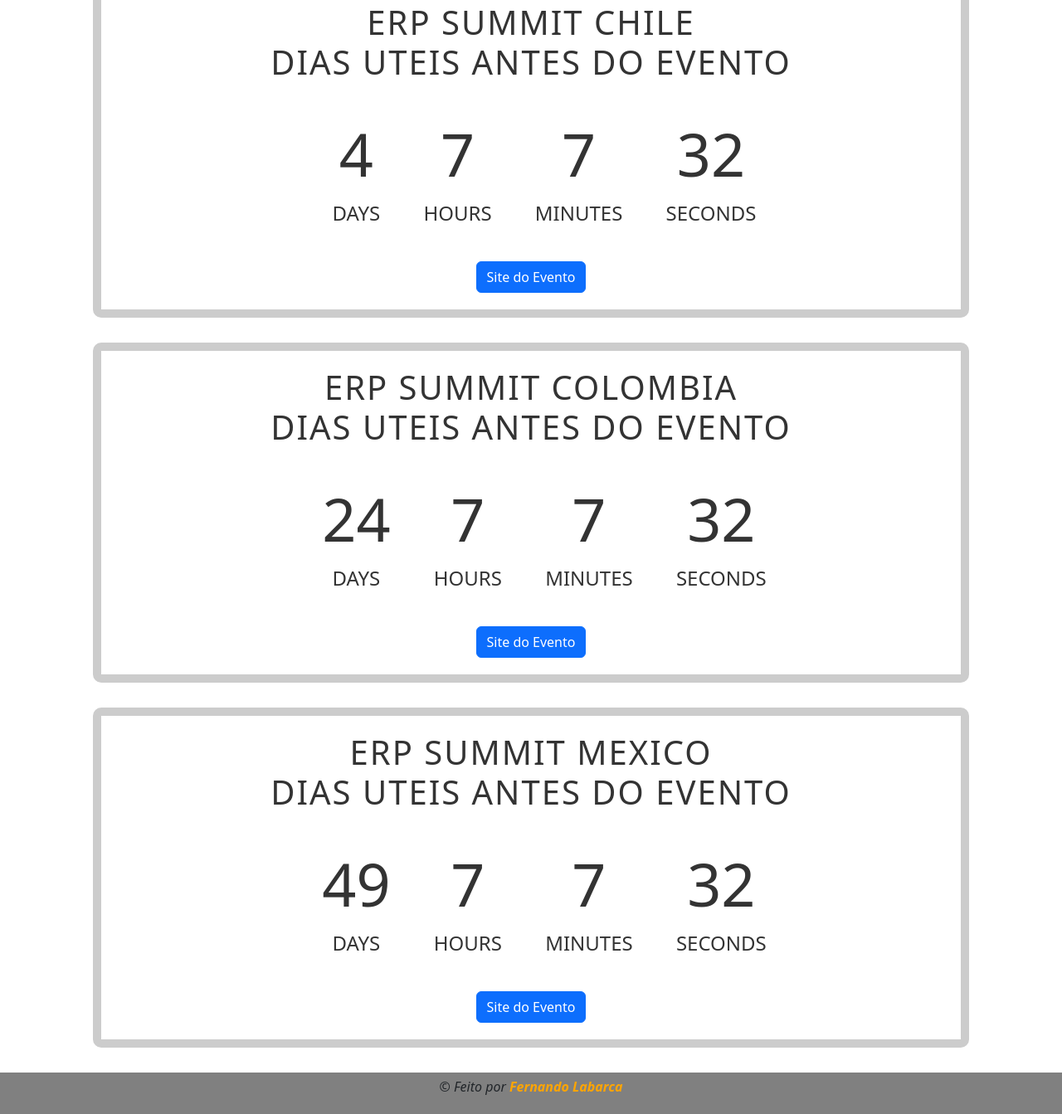
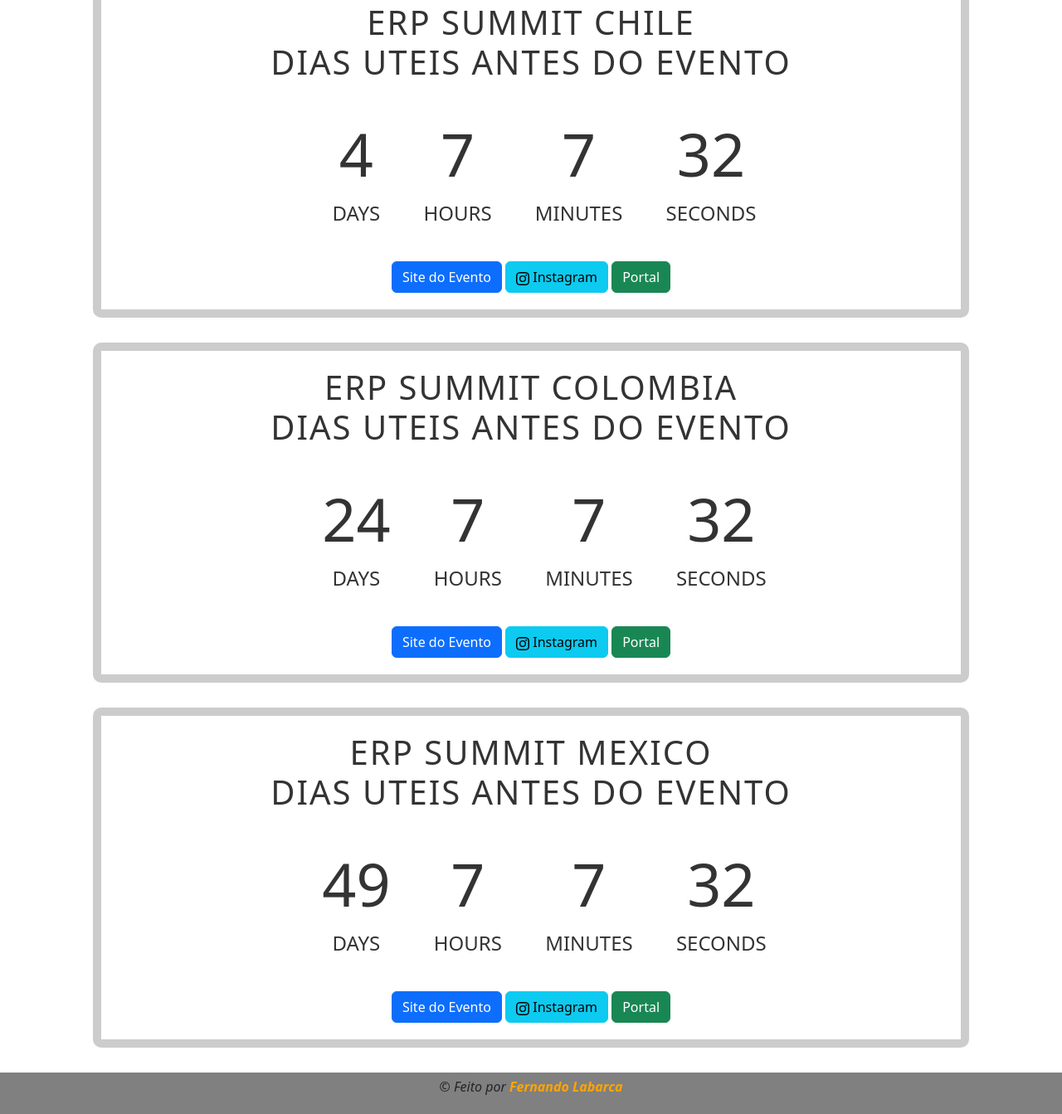
Before and after one commit to TioKrow/CountdownEventosPortalERP, a plain HTML site: page index.html in a window 1280 px wide. Shown: the part 182-1525 px from the top of the page at 83% size. Drawn offline with nearby package versions, Linux system fonts and the light colour scheme.

Commit message:
Added Buttons for other instagram link and News site

```diff
--- a/index.html
+++ b/index.html
@@ -39,6 +39,14 @@
                 <li><span id="seconds"></span>Seconds</li>
             </ul>
             <a class="btn btn-primary" href="https://erpsummit.cl/" role="button">Site do Evento</a>
+            <a class="btn btn-info" href="https://www.instagram.com/erpsummit_chile/" role="button"> <svg
+                    xmlns="http://www.w3.org/2000/svg" width="16" height="16" fill="currentColor"
+                    class="bi bi-instagram" viewBox="0 0 16 16">
+                    <path
+                        d="M8 0C5.829 0 5.556.01 4.703.048 3.85.088 3.269.222 2.76.42a3.9 3.9 0 0 0-1.417.923A3.9 3.9 0 0 0 .42 2.76C.222 3.268.087 3.85.048 4.7.01 5.555 0 5.827 0 8.001c0 2.172.01 2.444.048 3.297.04.852.174 1.433.372 1.942.205.526.478.972.923 1.417.444.445.89.719 1.416.923.51.198 1.09.333 1.942.372C5.555 15.99 5.827 16 8 16s2.444-.01 3.298-.048c.851-.04 1.434-.174 1.943-.372a3.9 3.9 0 0 0 1.416-.923c.445-.445.718-.891.923-1.417.197-.509.332-1.09.372-1.942C15.99 10.445 16 10.173 16 8s-.01-2.445-.048-3.299c-.04-.851-.175-1.433-.372-1.941a3.9 3.9 0 0 0-.923-1.417A3.9 3.9 0 0 0 13.24.42c-.51-.198-1.092-.333-1.943-.372C10.443.01 10.172 0 7.998 0zm-.717 1.442h.718c2.136 0 2.389.007 3.232.046.78.035 1.204.166 1.486.275.373.145.64.319.92.599s.453.546.598.92c.11.281.24.705.275 1.485.039.843.047 1.096.047 3.231s-.008 2.389-.047 3.232c-.035.78-.166 1.203-.275 1.485a2.5 2.5 0 0 1-.599.919c-.28.28-.546.453-.92.598-.28.11-.704.24-1.485.276-.843.038-1.096.047-3.232.047s-2.39-.009-3.233-.047c-.78-.036-1.203-.166-1.485-.276a2.5 2.5 0 0 1-.92-.598 2.5 2.5 0 0 1-.6-.92c-.109-.281-.24-.705-.275-1.485-.038-.843-.046-1.096-.046-3.233s.008-2.388.046-3.231c.036-.78.166-1.204.276-1.486.145-.373.319-.64.599-.92s.546-.453.92-.598c.282-.11.705-.24 1.485-.276.738-.034 1.024-.044 2.515-.045zm4.988 1.328a.96.96 0 1 0 0 1.92.96.96 0 0 0 0-1.92m-4.27 1.122a4.109 4.109 0 1 0 0 8.217 4.109 4.109 0 0 0 0-8.217m0 1.441a2.667 2.667 0 1 1 0 5.334 2.667 2.667 0 0 1 0-5.334" />
+                </svg> Instagram</a>
+            <a class="btn btn-success" href="https://latam.portalerp.com/tag/chile" role="button">Portal</a>
+
         </div>
         <div id="content" class="emoji">
             <span>🥳</span>
@@ -57,6 +65,13 @@
                 <li><span id="seconds2"></span>Seconds</li>
             </ul>
             <a class="btn btn-primary" href="https://erpsummit.com.co/" role="button">Site do Evento</a>
+            <a class="btn btn-info" href="https://www.instagram.com/erpsummit_colombia/" role="button"> <svg
+                    xmlns="http://www.w3.org/2000/svg" width="16" height="16" fill="currentColor"
+                    class="bi bi-instagram" viewBox="0 0 16 16">
+                    <path
+                        d="M8 0C5.829 0 5.556.01 4.703.048 3.85.088 3.269.222 2.76.42a3.9 3.9 0 0 0-1.417.923A3.9 3.9 0 0 0 .42 2.76C.222 3.268.087 3.85.048 4.7.01 5.555 0 5.827 0 8.001c0 2.172.01 2.444.048 3.297.04.852.174 1.433.372 1.942.205.526.478.972.923 1.417.444.445.89.719 1.416.923.51.198 1.09.333 1.942.372C5.555 15.99 5.827 16 8 16s2.444-.01 3.298-.048c.851-.04 1.434-.174 1.943-.372a3.9 3.9 0 0 0 1.416-.923c.445-.445.718-.891.923-1.417.197-.509.332-1.09.372-1.942C15.99 10.445 16 10.173 16 8s-.01-2.445-.048-3.299c-.04-.851-.175-1.433-.372-1.941a3.9 3.9 0 0 0-.923-1.417A3.9 3.9 0 0 0 13.24.42c-.51-.198-1.092-.333-1.943-.372C10.443.01 10.172 0 7.998 0zm-.717 1.442h.718c2.136 0 2.389.007 3.232.046.78.035 1.204.166 1.486.275.373.145.64.319.92.599s.453.546.598.92c.11.281.24.705.275 1.485.039.843.047 1.096.047 3.231s-.008 2.389-.047 3.232c-.035.78-.166 1.203-.275 1.485a2.5 2.5 0 0 1-.599.919c-.28.28-.546.453-.92.598-.28.11-.704.24-1.485.276-.843.038-1.096.047-3.232.047s-2.39-.009-3.233-.047c-.78-.036-1.203-.166-1.485-.276a2.5 2.5 0 0 1-.92-.598 2.5 2.5 0 0 1-.6-.92c-.109-.281-.24-.705-.275-1.485-.038-.843-.046-1.096-.046-3.233s.008-2.388.046-3.231c.036-.78.166-1.204.276-1.486.145-.373.319-.64.599-.92s.546-.453.92-.598c.282-.11.705-.24 1.485-.276.738-.034 1.024-.044 2.515-.045zm4.988 1.328a.96.96 0 1 0 0 1.92.96.96 0 0 0 0-1.92m-4.27 1.122a4.109 4.109 0 1 0 0 8.217 4.109 4.109 0 0 0 0-8.217m0 1.441a2.667 2.667 0 1 1 0 5.334 2.667 2.667 0 0 1 0-5.334" />
+                </svg> Instagram</a>
+            <a class="btn btn-success" href="https://portalerp.com.co/" role="button">Portal</a>
 
         </div>
         <div id="content2" class="emoji">
@@ -74,6 +89,13 @@
                 <li><span id="seconds3"></span>Seconds</li>
             </ul>
             <a class="btn btn-primary" href="https://erpsummit.com.mx/" role="button">Site do Evento</a>
+            <a class="btn btn-info" href="https://www.instagram.com/erpsummit_mexico/" role="button"> <svg
+                    xmlns="http://www.w3.org/2000/svg" width="16" height="16" fill="currentColor"
+                    class="bi bi-instagram" viewBox="0 0 16 16">
+                    <path
+                        d="M8 0C5.829 0 5.556.01 4.703.048 3.85.088 3.269.222 2.76.42a3.9 3.9 0 0 0-1.417.923A3.9 3.9 0 0 0 .42 2.76C.222 3.268.087 3.85.048 4.7.01 5.555 0 5.827 0 8.001c0 2.172.01 2.444.048 3.297.04.852.174 1.433.372 1.942.205.526.478.972.923 1.417.444.445.89.719 1.416.923.51.198 1.09.333 1.942.372C5.555 15.99 5.827 16 8 16s2.444-.01 3.298-.048c.851-.04 1.434-.174 1.943-.372a3.9 3.9 0 0 0 1.416-.923c.445-.445.718-.891.923-1.417.197-.509.332-1.09.372-1.942C15.99 10.445 16 10.173 16 8s-.01-2.445-.048-3.299c-.04-.851-.175-1.433-.372-1.941a3.9 3.9 0 0 0-.923-1.417A3.9 3.9 0 0 0 13.24.42c-.51-.198-1.092-.333-1.943-.372C10.443.01 10.172 0 7.998 0zm-.717 1.442h.718c2.136 0 2.389.007 3.232.046.78.035 1.204.166 1.486.275.373.145.64.319.92.599s.453.546.598.92c.11.281.24.705.275 1.485.039.843.047 1.096.047 3.231s-.008 2.389-.047 3.232c-.035.78-.166 1.203-.275 1.485a2.5 2.5 0 0 1-.599.919c-.28.28-.546.453-.92.598-.28.11-.704.24-1.485.276-.843.038-1.096.047-3.232.047s-2.39-.009-3.233-.047c-.78-.036-1.203-.166-1.485-.276a2.5 2.5 0 0 1-.92-.598 2.5 2.5 0 0 1-.6-.92c-.109-.281-.24-.705-.275-1.485-.038-.843-.046-1.096-.046-3.233s.008-2.388.046-3.231c.036-.78.166-1.204.276-1.486.145-.373.319-.64.599-.92s.546-.453.92-.598c.282-.11.705-.24 1.485-.276.738-.034 1.024-.044 2.515-.045zm4.988 1.328a.96.96 0 1 0 0 1.92.96.96 0 0 0 0-1.92m-4.27 1.122a4.109 4.109 0 1 0 0 8.217 4.109 4.109 0 0 0 0-8.217m0 1.441a2.667 2.667 0 1 1 0 5.334 2.667 2.667 0 0 1 0-5.334" />
+                </svg> Instagram</a>
+            <a class="btn btn-success" href="https://portalerp.com.mx/" role="button">Portal</a>
 
         </div>
         <div id="content3" class="emoji">
```
